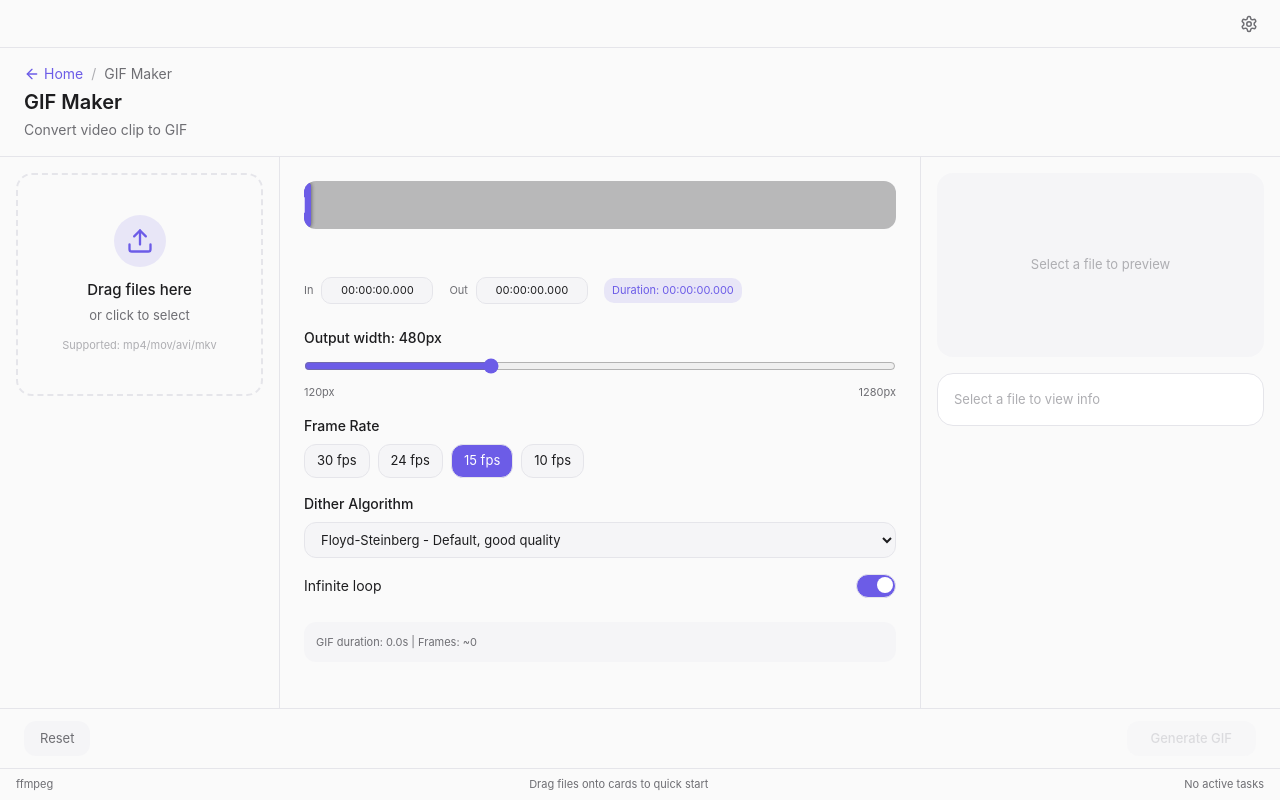
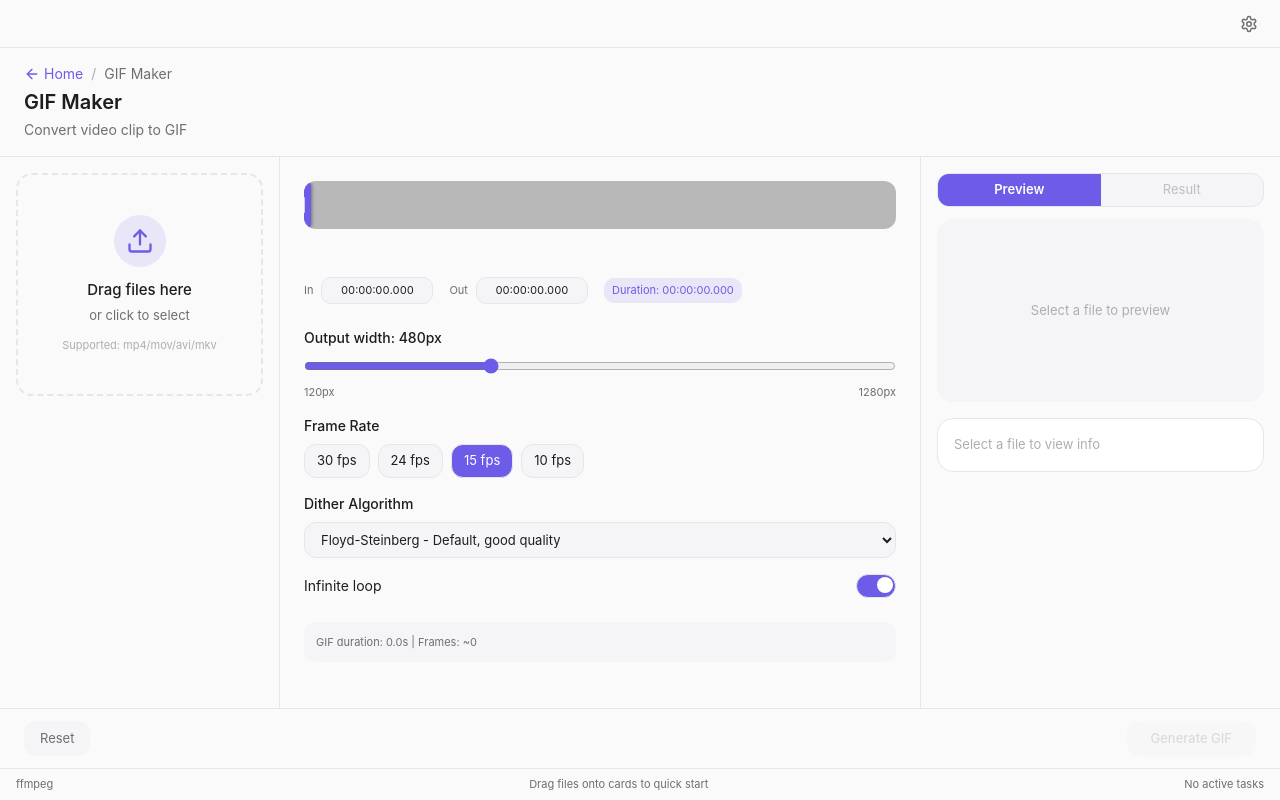
Before and after one commit to yummysource/clipforge, a React (Vite) app: page /gif in a window 1280 px wide. Built offline with nearby package versions, Linux system fonts and the light colour scheme.

Commit message:
fix: always show preview/result tabs, disable result tab when no output available

```diff
--- a/src/components/layout/FeatureLayout.tsx
+++ b/src/components/layout/FeatureLayout.tsx
@@ -237,8 +237,7 @@ export function FeatureLayout({
               borderLeft: '1px solid var(--color-divider)',
             }}
           >
-            {/* Tab toggle buttons — only show when result is available */}
-            {taskResult?.outputPath && (
+            {/* Tab toggle buttons — always visible; Result tab disabled when no output */}
               <div
                 className="flex mb-3 rounded-lg overflow-hidden shrink-0"
                 style={{
@@ -263,11 +262,14 @@ export function FeatureLayout({
                   {t('layout.previewTab')}
                 </button>
                 <button
-                  onClick={() => setRightPanelTab('result')}
-                  className="flex-1 px-3 py-1.5 text-center cursor-pointer transition-colors"
+                  onClick={() => taskResult?.outputPath && setRightPanelTab('result')}
+                  disabled={!taskResult?.outputPath}
+                  className="flex-1 px-3 py-1.5 text-center transition-colors"
                   style={{
                     fontSize: 'var(--font-size-sm)',
                     fontWeight: rightPanelTab === 'result' ? 600 : 400,
+                    cursor: taskResult?.outputPath ? 'pointer' : 'not-allowed',
+                    opacity: taskResult?.outputPath ? 1 : 0.4,
                     color: rightPanelTab === 'result'
                       ? 'var(--color-text-inverse)'
                       : 'var(--color-text-secondary)',
@@ -279,7 +281,6 @@ export function FeatureLayout({
                   {t('layout.resultTab')}
                 </button>
               </div>
-            )}
 
             {/* Video preview — source or output depending on tab */}
             <div className="shrink-0">
```
